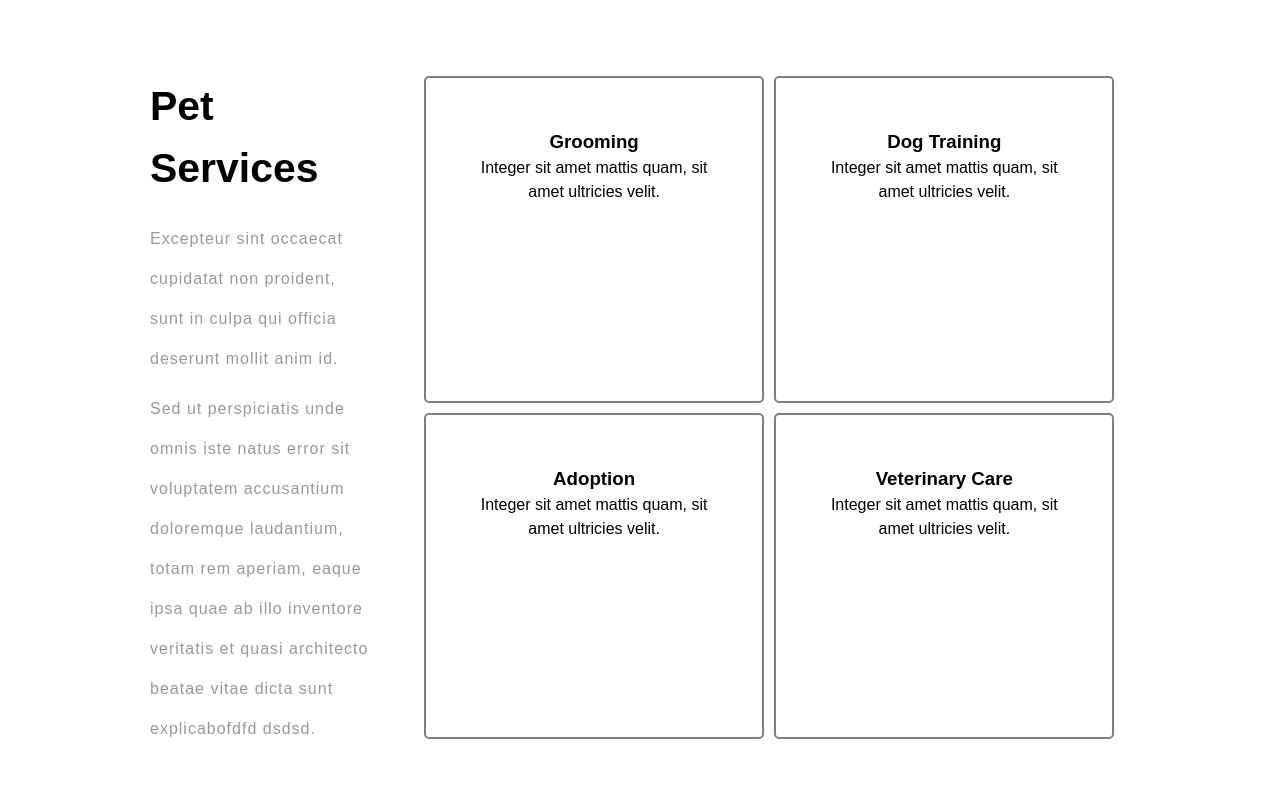
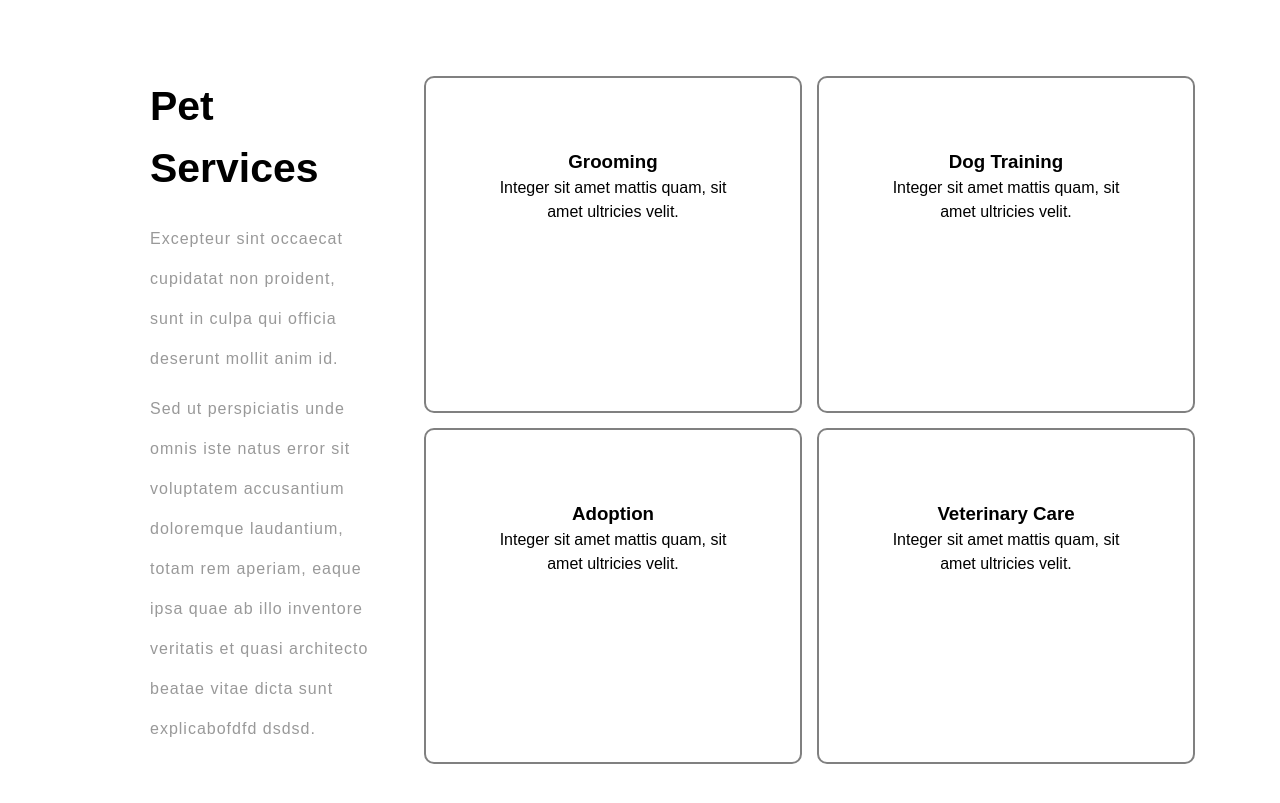
Before and after one commit to Coder6pack/Nhon_C04, a plain HTML site: page index.html in a window 1280 px wide. Shown: the part 3202-4005 px from the top of the page. Drawn offline with Linux system fonts and the light colour scheme.

Commit message:
2st commit

```diff
--- a/css/style.css
+++ b/css/style.css
@@ -26,7 +26,7 @@ body {
 header{
    width: 100vw;
    height: 100vh;
-   background-image: url("/img/1.jpg");
+   background-image: url("../img/1.jpg");
 }
 
 .item{
@@ -135,7 +135,7 @@ header{
 .st-wireframe{
    width: 100vw;
    height: 30vw;
-   background-image: url("/img/bg.jpg");
+   background-image: url("../img/bg.jpg");
    text-align: center;
    padding: 50px;
 }
@@ -185,17 +185,18 @@ header{
 
 #right{
    width: 70%;
-   display: flex;
-   flex-wrap: wrap;
+   display: grid;
+   grid-template-columns: 50% 50%;
+   grid-template-rows: 50% 50%;
+   text-align: center;
+   gap: 15px;
 }
 
 .sonright{
-   width: 45%;
-   padding: 50px;
+   width: 100%;
+   padding: 70px;
    border: 2px gray solid;
-   border-radius: 5px;
-   margin-right: 10px;
-   margin-bottom: 10px;
+   border-radius: 10px;
 }
 
 #left{
--- a/index.html
+++ b/index.html
@@ -5,8 +5,16 @@
     <meta http-equiv="X-UA-Compatible" content="IE=edge" />
     <meta name="viewport" content="width=device-width, initial-scale=1.0" />
     <title>Document</title>
+    <link
+      rel="stylesheet"
+      href="https://cdnjs.cloudflare.com/ajax/libs/font-awesome/6.1.1/css/all.min.css"
+      integrity="sha512-KfkfwYDsLkIlwQp6LFnl8zNdLGxu9YAA1QvwINks4PhcElQSvqcyVLLD9aMhXd13uQjoXtEKNosOWaZqXgel0g=="
+      crossorigin="anonymous"
+      referrerpolicy="no-referrer"
+    />
     <link rel="stylesheet" href="css/style.css" />
   </head>
+
   <body>
     <header>
       <section id="headeer-wireframe">
```
